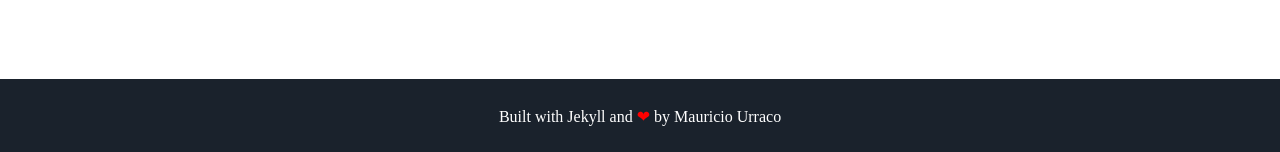
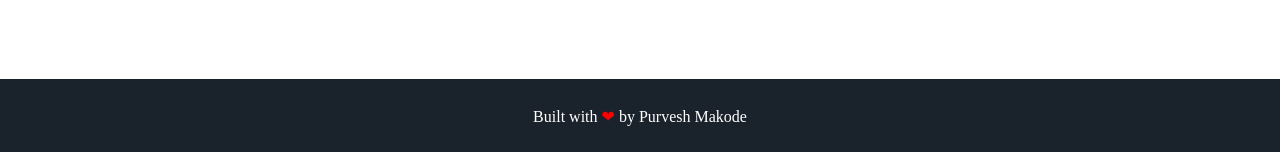
Before and after one commit to purveshmakode24/beta-porfolio-jekyll, a Jekyll site: the page built from index.html, in a window 1280 px wide. Shown: the part 1574-1726 px from the top of the page. Built offline with Jekyll 4.4.1, drawn with Linux system fonts in a browser that asks for light colours; some web fonts are replaced.

Commit message:
Update footer.html

```diff
--- a/_includes/footer.html
+++ b/_includes/footer.html
@@ -1,6 +1,6 @@
 <footer class="footer">
     <!-- <p>&copy; {{ site.username }}</p> -->
-    <p>Built with Jekyll and <span class="love">❤</span> by <a href="https://github.com/murraco">Mauricio Urraco</a></p>
+    <p>Built with <span class="love">❤</span> by <a href="https://github.com/murraco">Purvesh Makode</a></p>
 </footer>
 <script src="//cdn.jsdelivr.net/particles.js/2.0.0/particles.min.js"></script>
 <script src="{{ '/assets/js/sweet-scroll.min.js' | prepend: site.baseurl }}"></script>
```
